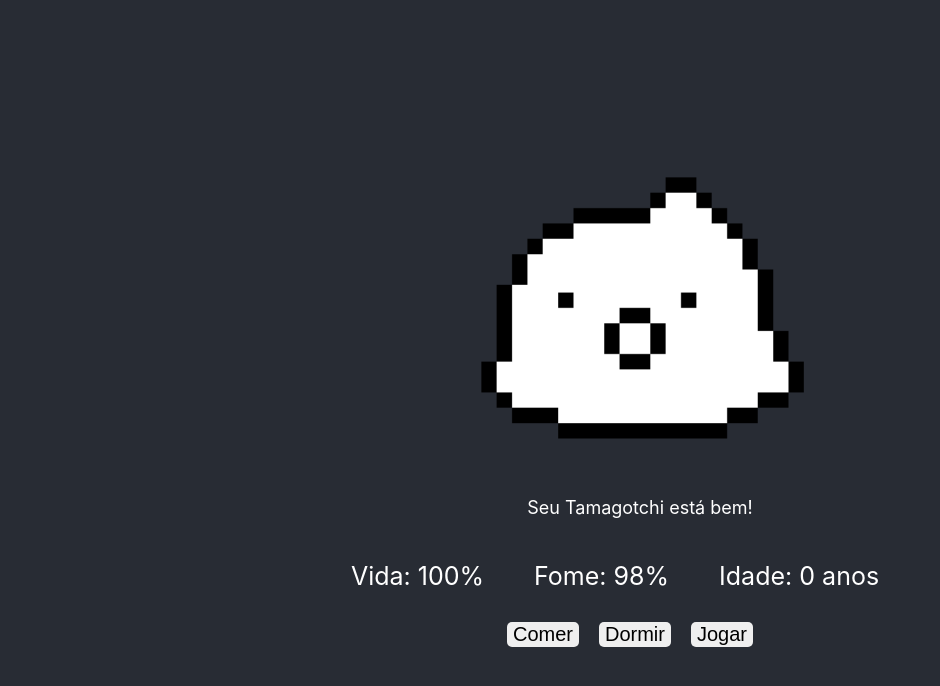
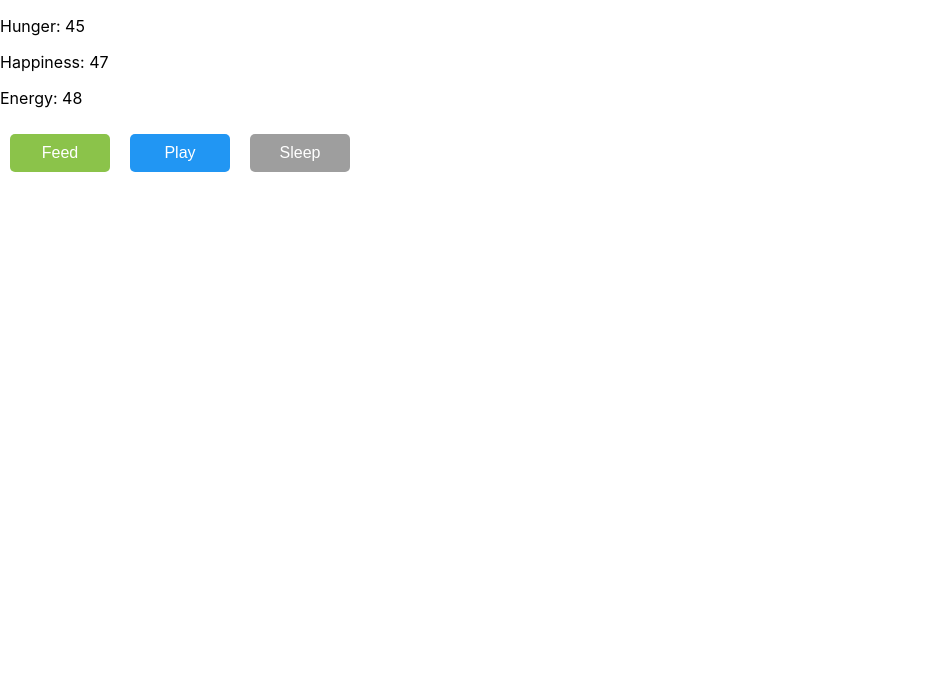
Before and after one commit to Yagasaki7K/game-tamagotchi, a React (Vite) app: page / in a window 1280 px wide. Shown: the top 686 px of the page, without its empty margins (0-940 px from the left). Built offline with nearby package versions, Linux system fonts and the light colour scheme.

Commit message:
[Tamagotchi] Initial Development

```diff
--- a/src/App.jsx
+++ b/src/App.jsx
@@ -1,150 +1,116 @@
-import { useState, useEffect } from 'react'
-import TamaDetails from './components/TamaDetails'
+import React, { useState, useEffect } from "react";
+import styled from 'styled-components';
 
-import stayalive from './assets/stayalive.gif';
-import crying from './assets/crying.gif';
-import dead from './assets/dead.png'
+export default function Tamagotchi() {
+    const [hunger, setHunger] = useState(50);
+    const [happiness, setHappiness] = useState(50);
+    const [energy, setEnergy] = useState(50);
 
-import './App.css'
+    // Define um temporizador que decrementa os valores de fome,
+    // felicidade e energia a cada 5 segundos
+    useEffect(() => {
+        const intervalId = setInterval(() => {
+            setHunger((prevHunger) => prevHunger - 5);
+            setHappiness((prevHappiness) => prevHappiness - 3);
+            setEnergy((prevEnergy) => prevEnergy - 2);
+        }, 5000);
 
-function App() {
+        // Limpa o temporizador quando o componente é desmontado
+        return () => clearInterval(intervalId);
+    }, []);
 
-    const [lifeTama, setLifeTama] = useState(100)
-    const [hungerTama, setHungerTama] = useState(100)
-    const [ageTama, setAgeTama] = useState(0)
+    // Verifica o estado do Tamagotchi e atualiza a animação ou som de acordo
+    useEffect(() => {
+        if (energy <= 0) {
+            // Tamagotchi está cansado e precisa dormir
+            // Exibe animação de Tamagotchi dormindo
+        }
+        if (happiness <= 20) {
+            // Tamagotchi está triste e precisa de atenção
+            // Toca som de felicidade
+        }
+        if (hunger >= 80) {
+            // Tamagotchi está com fome e precisa comer
+            // Exibe animação de Tamagotchi comendo
+        }
+    }, [energy, happiness, hunger]);
 
-    const [isAlive, setIsAlive] = useState(true)
-    const [isSleeping, setIsSleeping] = useState(false)
-    const [isEating, setIsEating] = useState(false)
-    const [isPlaying, setIsPlaying] = useState(false)
-    const [isHappy, setIsHappy] = useState(true)
-    const [statsTama, setStatsTama] = useState('bem!');
-
-    const [avatar, setAvatar] = useState(stayalive);
-
-    function TamaIsHungred() {
-        if (isEating === false) {
-            setHungerTama(hungerTama - 10)
-
-            if (hungerTama < 50) {
-                setStatsTama('com fome')
-                setIsHappy(false)
-                setAvatar(crying)
-                setLifeTama(lifeTama - 10)
-            }
-        } else {
-            setHungerTama(hungerTama + 10)
-            setIsEating(true)
-            setIsHappy(true)
-            setAvatar(stayalive)
-        }
+    // Funções para interagir com o Tamagotchi
+    function feed() {
+        setHunger((prevHunger) => prevHunger + 10);
     }
 
-    function TamaIsEating() {
-        setIsEating(true)
-        setHungerTama(hungerTama + 40)
-        setStatsTama('comendo')
-        sleep(10000)
-        setIsEating(false)
-        setIsHappy(true)
+    function play() {
+        setHappiness((prevHappiness) => prevHappiness + 5);
+        setEnergy((prevEnergy) => prevEnergy - 5);
     }
 
-    function TamaIsBoring() {
-        if (isHappy === false) {
-            setStatsTama('entediado')
-
-            setInterval(() => {
-                setLifeTama(lifeTama - 10)
-            }, 2000)
-        }
+    function sleep() {
+        setEnergy((prevEnergy) => prevEnergy + 20);
     }
 
-    function TamaIsPlaying() {
-        setIsHappy(true)
-        setStatsTama('brincando')
-        setHungerTama(hungerTama - 25)
-        setIsPlaying(true)
-        sleep(10000)
-        setIsPlaying(false)
-    }
-
-    function TamaIsDepressive() {
-        setIsHappy(false)
-        setStatsTama('depressivo')
-        setHungerTama(hungerTama - 50)
-    }
-
-    function TamaIsSleeping() {
-        setIsSleeping(true)
-        setStatsTama('dormindo')
-        sleep(10000)
-        setIsSleeping(false)
-        setStatsTama('descansado!')
-        setHungerTama(hungerTama - 15)
-    }
-
-    function lifeGraduateDown() {
-        setHungerTama(hungerTama - 1)
-
-        if (lifeTama <= 75) {
-            TamaIsHungred();
-            isEating(false)
-        }
-
-        if (lifeTama <= 50) {
-            TamaIsBoring();
-        }
-
-        if (lifeTama <= 25) {
-            TamaIsDepressive();
-        }
-
-        if (lifeTama === 0) {
-            setIsAlive(false)
-            setAvatar(dead)
-        }
-    }
-
-    function gameRunning() {
-        setInterval(function() {
-            lifeGraduateDown();
-        }, 2000);
-        setInterval(function() {
-            setStatsTama('comemorando seu aniversário')
-            setAgeTama(ageTama + 1)
-        }, 600*1000);
-    }
-
-    gameRunning()
-
     return (
-        <div className="App">
-            <header className="App-header">
-                <TamaDetails>
-                <img src={avatar} className="App-logo" alt="logo" />
-
-                <div className="console">
-                    <p>Seu Tamagotchi está {statsTama}</p>
-                </div>
-
-                <div className="stats">
-                    <div className="life">
-                        <p>Vida: {lifeTama}%</p>
-                        <p>Fome: {hungerTama}%</p>
-                        <p>Idade: {ageTama} anos</p>
-                    </div>
-                    <div className="buttons">
-                        <button onClick={TamaIsEating}>Comer</button>
-                        <button onClick={TamaIsSleeping}>Dormir</button>
-                        <button onClick={TamaIsPlaying}>Jogar</button>
-                    </div>
-                </div>
-
-
-                </TamaDetails>
-            </header>
+        <div>
+            <p>Hunger: {hunger}</p>
+            <p>Happiness: {happiness}</p>
+            <p>Energy: {energy}</p>
+            <FeedButton onClick={feed}>Feed</FeedButton>
+            <PlayButton onClick={play}>Play</PlayButton>
+            <SleepButton onClick={sleep}>Sleep</SleepButton>
         </div>
-    )
+    );
 }
 
-export default App
+const FeedButton = styled.button`
+  background-color: #8BC34A;
+  border: none;
+  border-radius: 5px;
+  color: #FFFFFF;
+  font-size: 16px;
+  margin: 10px;
+  padding: 10px;
+  text-align: center;
+  text-decoration: none;
+  width: 100px;
+
+  &:hover {
+    cursor: pointer;
+    opacity: 0.8;
+  }
+`;
+
+const PlayButton = styled.button`
+  background-color: #2196F3;
+  border: none;
+  border-radius: 5px;
+  color: #FFFFFF;
+  font-size: 16px;
+  margin: 10px;
+  padding: 10px;
+  text-align: center;
+  text-decoration: none;
+  width: 100px;
+
+  &:hover {
+    cursor: pointer;
+    opacity: 0.8;
+  }
+`;
+
+const SleepButton = styled.button`
+  background-color: #9E9E9E;
+  border: none;
+  border-radius: 5px;
+  color: #FFFFFF;
+  font-size: 16px;
+  margin: 10px;
+  padding: 10px;
+  text-align: center;
+  text-decoration: none;
+  width: 100px;
+
+  &:hover {
+    cursor: pointer;
+    opacity: 0.8;
+  }
+`;
--- a/src/components/TamaDetails.jsx
+++ b/src/components/TamaDetails.jsx
@@ -1,31 +1,55 @@
 import styled from 'styled-components';
 
-const TamaDetails = styled.div`
-    .console {
-        font-size: 18px;
-    }
+const FeedButton = styled.button`
+  background-color: #8BC34A;
+  border: none;
+  border-radius: 5px;
+  color: #FFFFFF;
+  font-size: 16px;
+  margin: 10px;
+  padding: 10px;
+  text-align: center;
+  text-decoration: none;
+  width: 100px;
 
-    .life {
-        display: flex;
+  &:hover {
+    cursor: pointer;
+    opacity: 0.8;
+  }
+`;
 
-        p {
-            margin-right: 50px;
-            font-size: 25px;
-        }
-    }
+const PlayButton = styled.button`
+  background-color: #2196F3;
+  border: none;
+  border-radius: 5px;
+  color: #FFFFFF;
+  font-size: 16px;
+  margin: 10px;
+  padding: 10px;
+  text-align: center;
+  text-decoration: none;
+  width: 100px;
 
-    button {
-        margin-right: 20px;
-        font-size: 20px;
-        border: none;
-        border-radius: 5px;
-        cursor: pointer;
+  &:hover {
+    cursor: pointer;
+    opacity: 0.8;
+  }
+`;
 
-        :hover {
-            transition: 0.5s;
-            background: #969696;
-        }
-    }
-`
+const SleepButton = styled.button`
+  background-color: #9E9E9E;
+  border: none;
+  border-radius: 5px;
+  color: #FFFFFF;
+  font-size: 16px;
+  margin: 10px;
+  padding: 10px;
+  text-align: center;
+  text-decoration: none;
+  width: 100px;
 
-export default TamaDetails
+  &:hover {
+    cursor: pointer;
+    opacity: 0.8;
+  }
+`;
```
